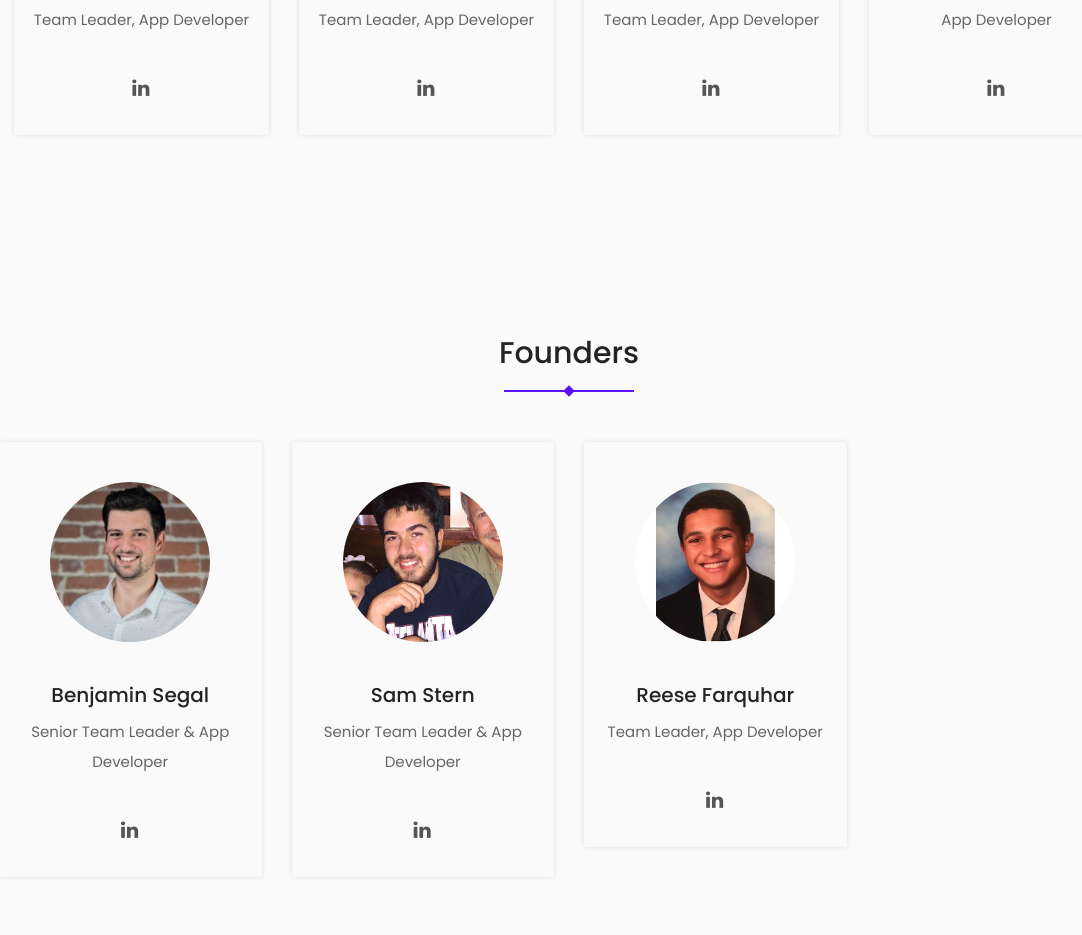
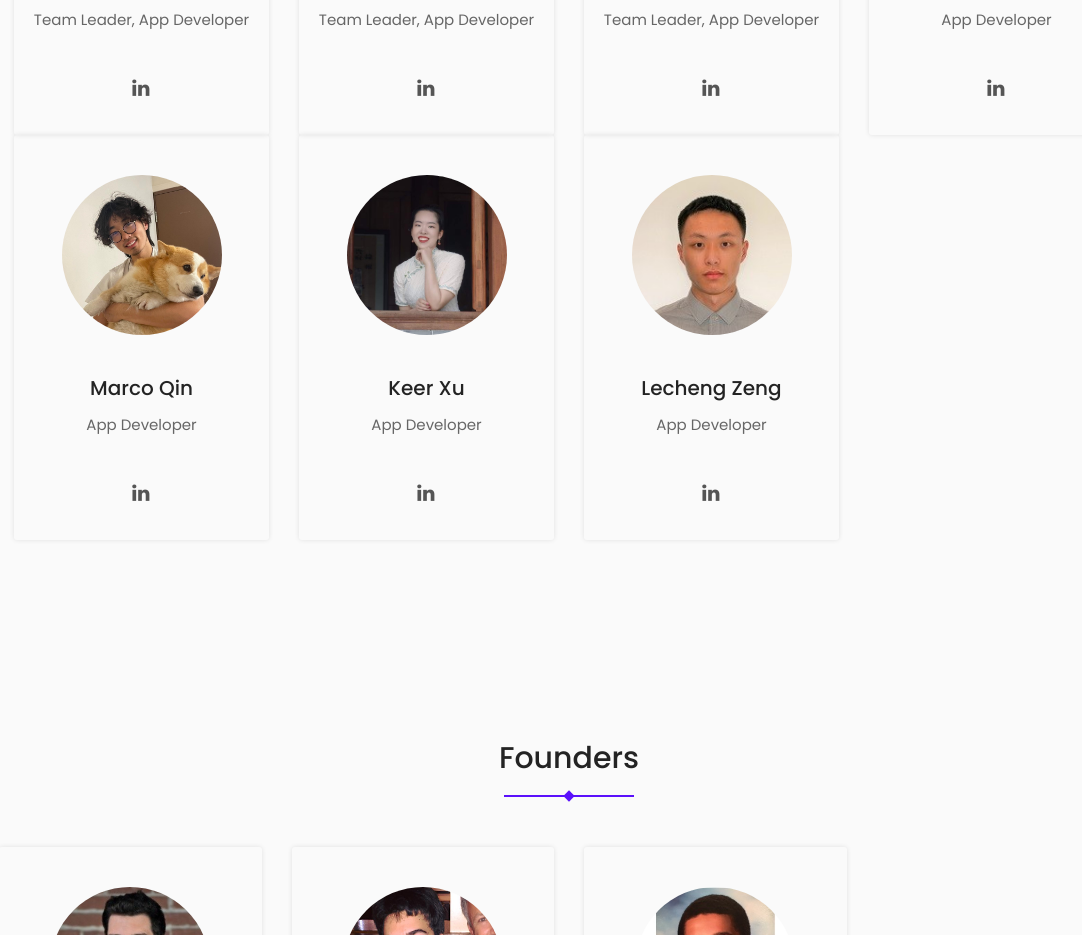
Before and after one commit to Brandaapp/website-old, a plain HTML site: page index.html in a window 1280 px wide. Shown: the part 5443-6378 px from the top of the page, without its empty margins (71-1153 px from the left). Drawn offline with Linux system fonts and the light colour scheme.

Commit message:
added Keer, Lecheng, and Marco to team

```diff
--- a/index.html
+++ b/index.html
@@ -902,6 +902,77 @@
 
             </div>
 
+            <div class="col-md-3 col-sm-6 col-xs-12 col-6">
+
+                <div class="single-team">
+
+                    <div class="team-thumb">
+
+                        <img src="assets/img/team/MarcoQ.jpg" alt="Marcoimage">
+
+                    </div>
+
+                    <h4>Marco Qin</h4>
+
+                    <span>App Developer</span>
+
+                    <ul class="tst-social">
+
+                        <li><a href="https://www.linkedin.com/in/marco-qin-2024/"><i class="fa fa-linkedin"></i></a></li>
+
+                    </ul>
+
+                </div>
+
+            </div>
+
+            <div class="col-md-3 col-sm-6 col-xs-12 col-6">
+
+                <div class="single-team">
+
+                    <div class="team-thumb">
+
+                        <img src="assets/img/team/KeerX.jpg" alt="Keerimage">
+
+                    </div>
+
+                    <h4>Keer Xu</h4>
+
+                    <span>App Developer</span>
+
+                    <ul class="tst-social">
+
+                        <li><a href="https://www.linkedin.com/in/keer-xu-128352250/"><i class="fa fa-linkedin"></i></a></li>
+
+                    </ul>
+
+                </div>
+
+            </div>
+
+            <div class="col-md-3 col-sm-6 col-xs-12 col-6">
+
+                <div class="single-team">
+
+                    <div class="team-thumb">
+
+                        <img src="assets/img/team/LechengZ.jpg" alt="Lechengimage">
+
+                    </div>
+
+                    <h4>Lecheng Zeng</h4>
+
+                    <span>App Developer</span>
+
+                    <ul class="tst-social">
+
+                        <li><a href="https://www.linkedin.com/in/lecheng-zeng-b41398219/"><i class="fa fa-linkedin"></i></a></li>
+
+                    </ul>
+
+                </div>
+
+            </div>
 
         </div>
     </section>
```
Also changed, not shown: assets/img/team/KeerX.jpg (added), assets/img/team/LechengZ.jpg (added), assets/img/team/MarcoQ.jpg (added).
